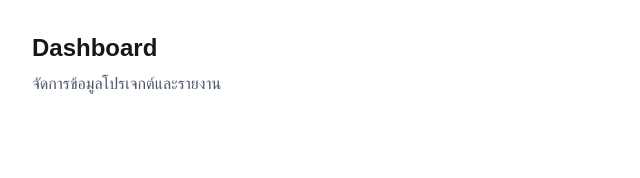
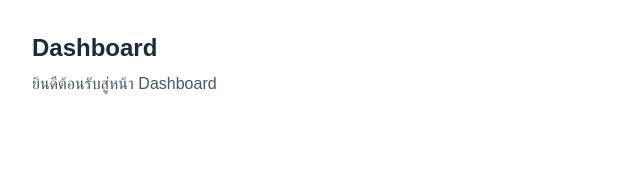
Before and after one commit to nuttawuit/bigultraworks, a Next.js app: page /dashboard in a window 1280 px wide. Shown: the top 178 px of the page, without its empty margins (0-640 px from the left). Built offline with nearby package versions, Linux system fonts and the light colour scheme.

Commit message:
remove redundant page.js and use page.tsx

```diff
--- a/app/dashboard/page.js
+++ /dev/null
@@ -1,9 +0,0 @@
-// app/dashboard/page.js
-export default function DashboardPage() {
-  return (
-    <div className="p-8">
-      <h1 className="text-2xl font-bold">Dashboard</h1>
-      <p className="mt-2 text-gray-600">จัดการข้อมูลโปรเจกต์และรายงาน</p>
-    </div>
-  );
-}
--- /dev/null
+++ b/app/dashboard/page.tsx
@@ -0,0 +1,8 @@
+export default function DashboardPage() {
+  return (
+    <main className="p-8">
+      <h1 className="text-2xl font-bold text-gray-800">Dashboard</h1>
+      <p className="mt-2 text-gray-600">ยินดีต้อนรับสู่หน้า Dashboard</p>
+    </main>
+  );
+}
```
